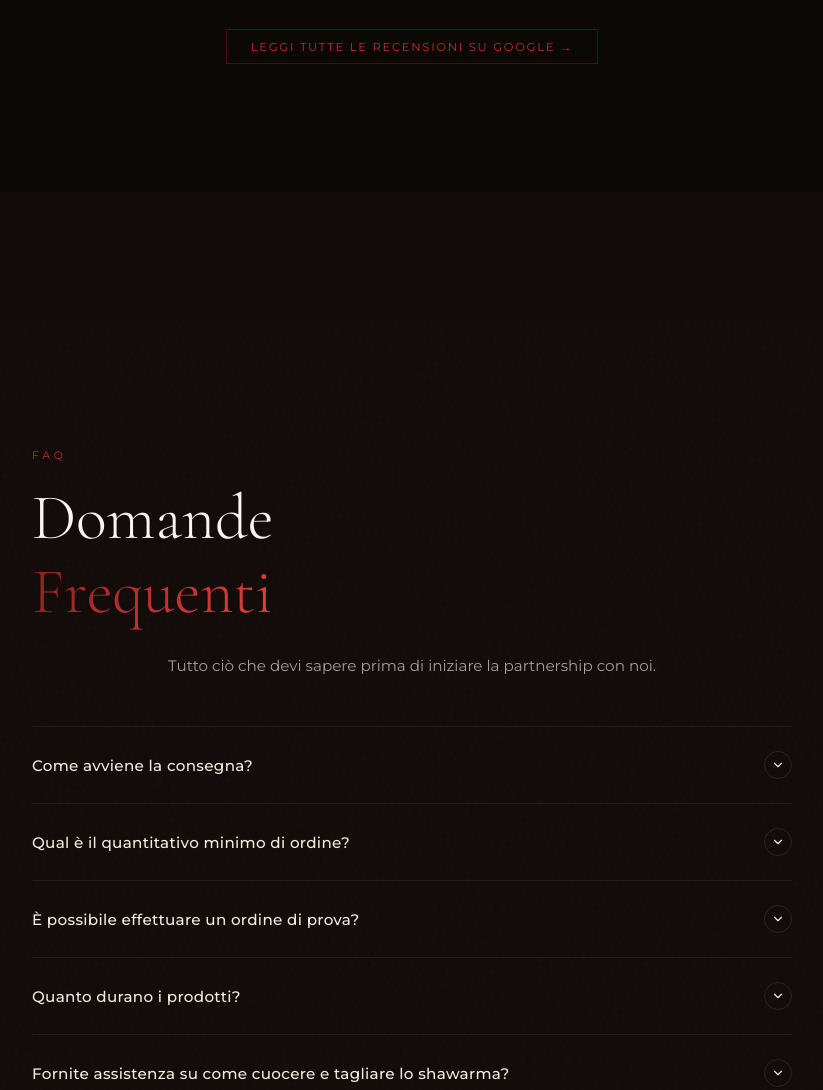
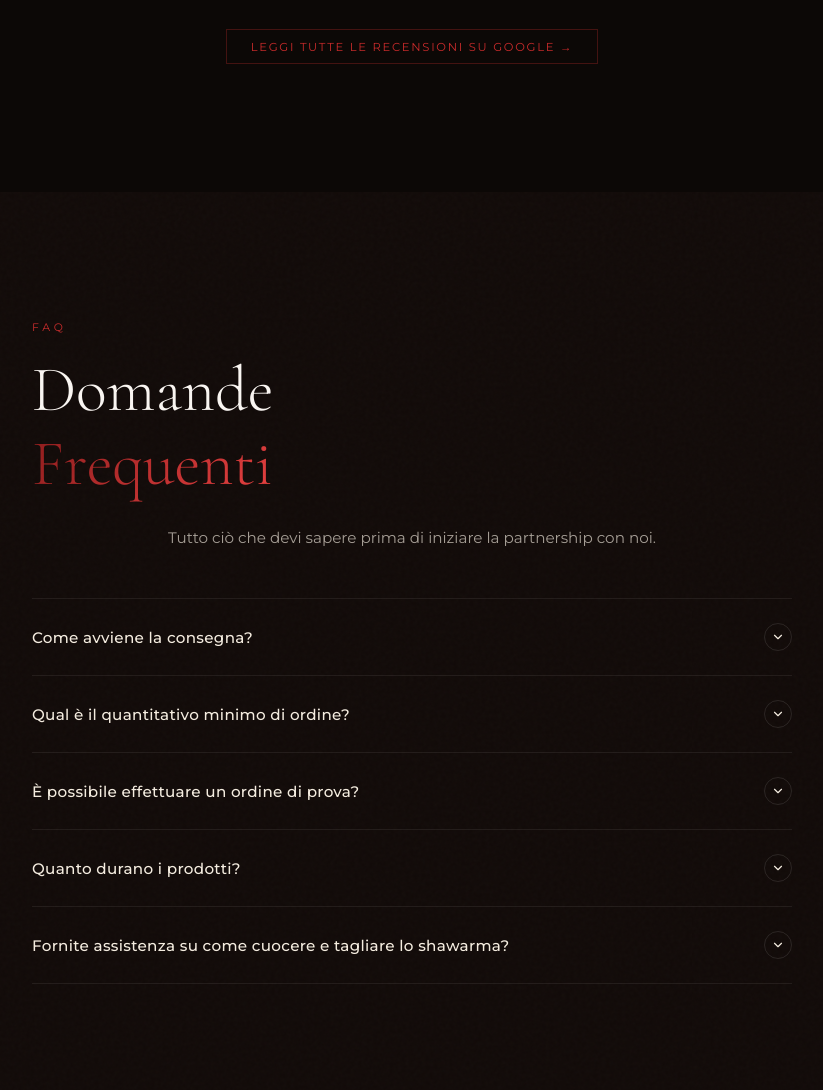
Before and after one commit to Amroju/Amigo-Group, a website: page index.html in a window 1280 px wide. Shown: the part 4793-5883 px from the top of the page, without its empty margins (228-1051 px from the left). Drawn offline with nearby package versions, Linux system fonts and the light colour scheme; animation ran at ten frames a second.

Commit message:
Fix: remove duplicate empty #contact section causing wrong scroll

```diff
--- a/index.html
+++ b/index.html
@@ -361,9 +361,6 @@
   </div>
 </section>
 
-<!-- CONTACT -->
-<section id="contact" class="section-contact">
-
 <!-- FAQ -->
 <section id="faq" class="section-faq">
   <div class="grain"></div>
```
